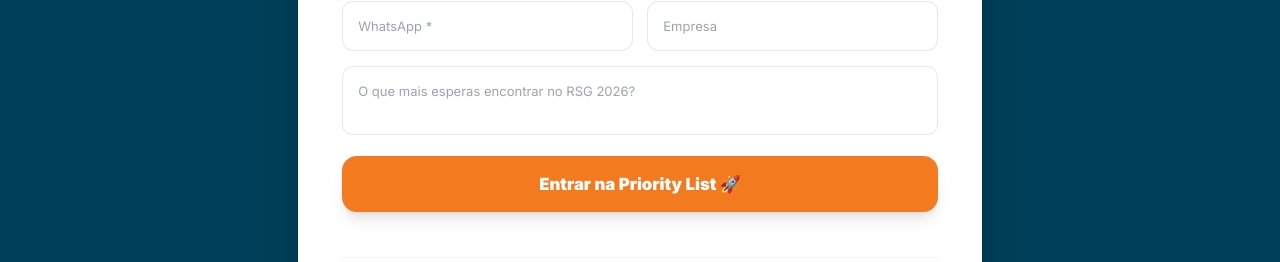
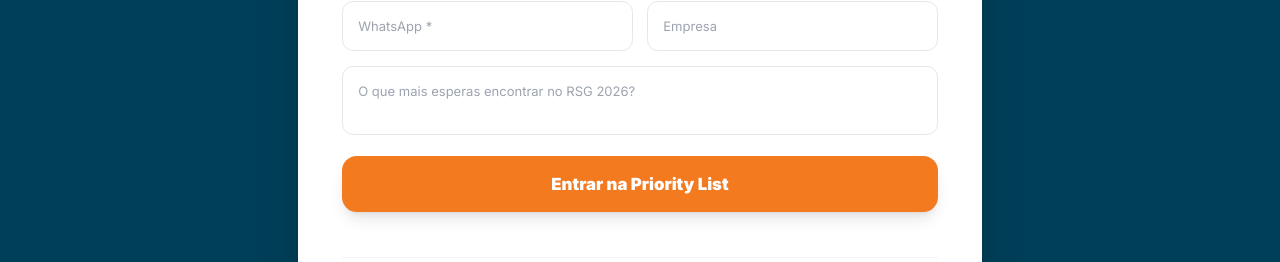
Before and after one commit to tugagilportugal-star/rsg2026, a React (Vite) app: page / in a window 1280 px wide. Shown: the part 1475-1737 px from the top of the page. Built offline with nearby package versions, Linux system fonts and the light colour scheme; no server answers.

Commit message:
Alteração Tickets

```diff
--- a/sections/Tickets.tsx
+++ b/sections/Tickets.tsx
@@ -73,7 +73,7 @@ export const Tickets: React.FC<TicketsProps> = ({ onOpenTicketModal }) => {
               <textarea rows={2} placeholder="O que mais esperas encontrar no RSG 2026?" className="w-full border border-gray-200 rounded-xl p-4 text-sm outline-none focus:border-brand-orange resize-none" value={form.expectations} onChange={e => setForm({...form, expectations: e.target.value})} />
 
               <button type="submit" disabled={status === 'loading'} className="w-full bg-brand-orange text-white py-4 rounded-2xl text-lg font-black shadow-lg hover:scale-[1.02] transition-transform">
-                {status === 'loading' ? 'A processar...' : 'Entrar na Priority List 🚀'}
+                {status === 'loading' ? 'A processar...' : 'Entrar na Priority List'}
               </button>
             </form>
           )}
```
